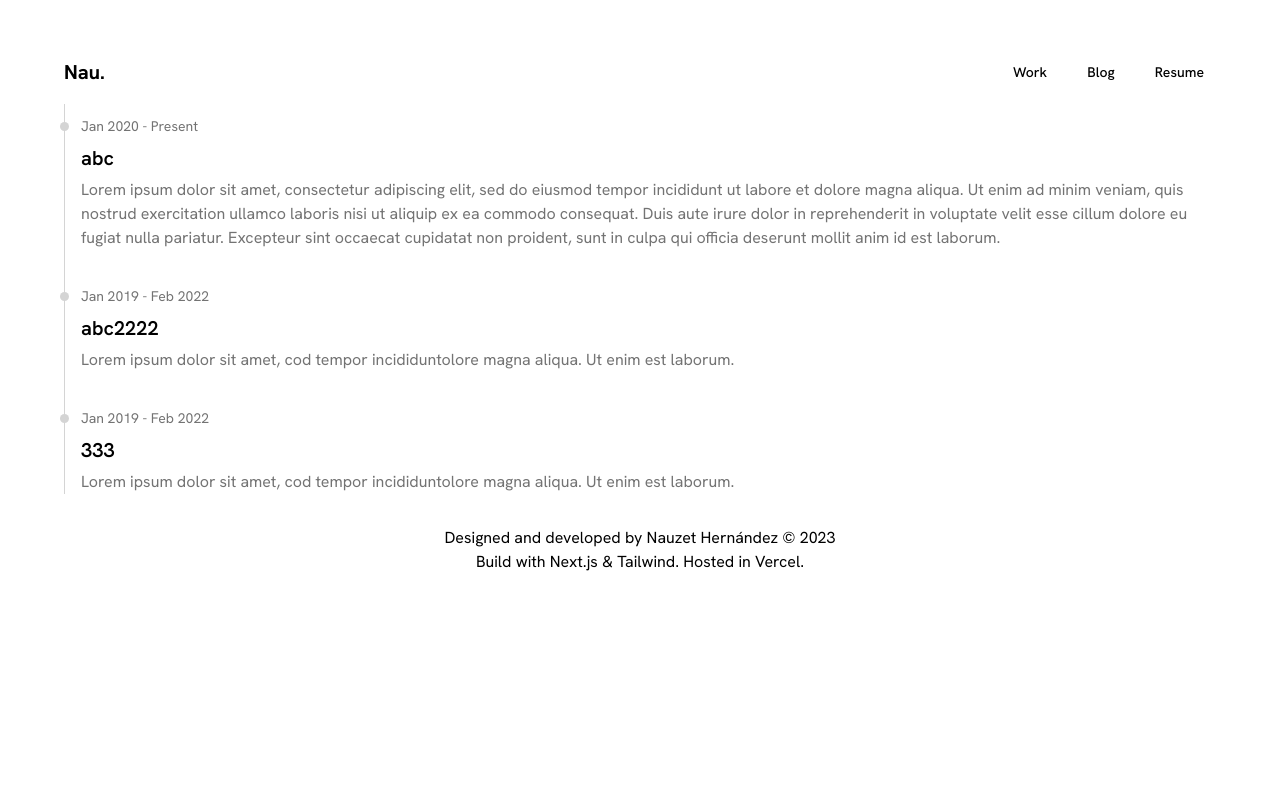
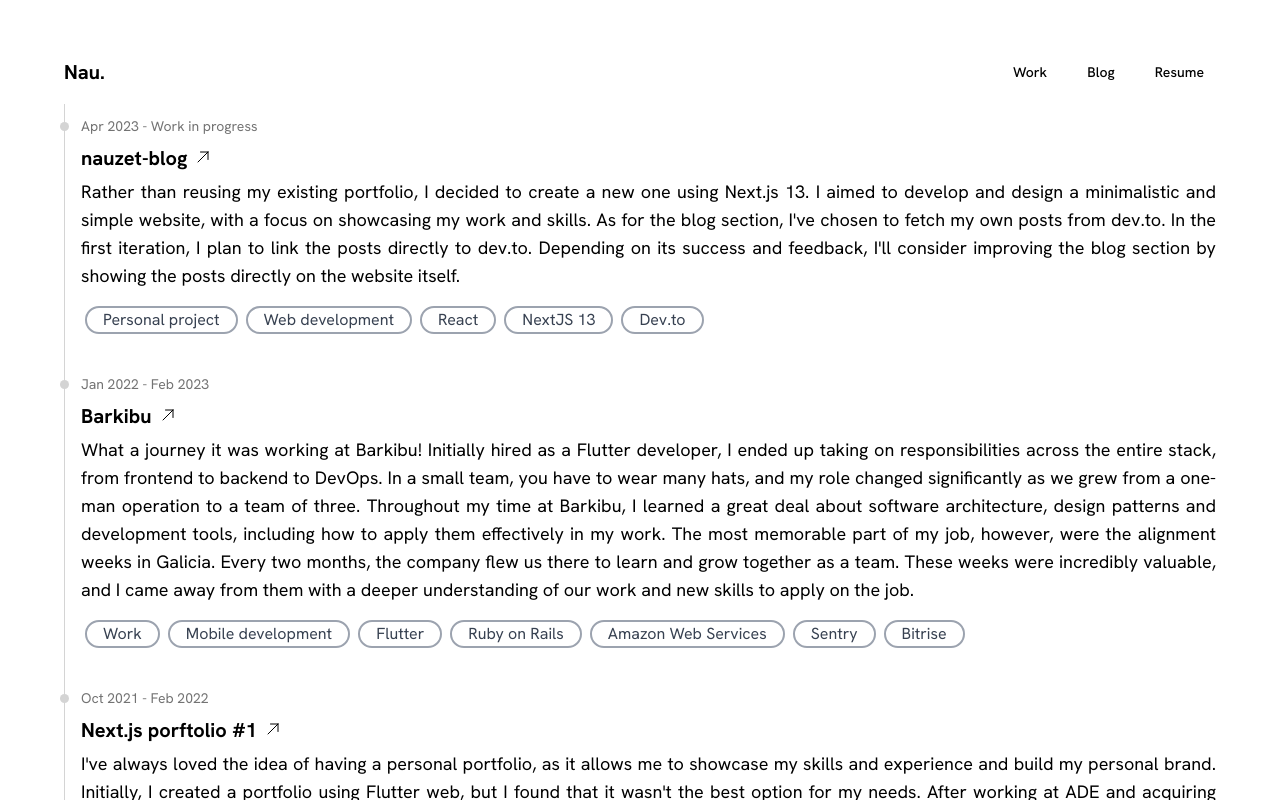
Before and after one commit to NauzetAduen/nauzet-blog, a Next.js app: page /work in a window 1280 px wide. Shown: the top 800 px of the page. Built offline with nearby package versions, Linux system fonts and the light colour scheme.

Commit message:
Improve timeline with real dataset, taglist and url link

```diff
--- /dev/null
+++ b/app/work/components/tagList.tsx
@@ -0,0 +1,19 @@
+interface TagListParam {
+  tags: string[];
+}
+
+export default function TagList(param: TagListParam) {
+  if (param.tags == null || param.tags.length == 0) return <></>;
+  return (
+    <ul className="">
+      {param.tags.map((tag, index) => (
+        <li
+          key={index}
+          className="m-1 inline-block min-w-min rounded-2xl border-2 border-gray-400 px-4 py-0 text-base text-gray-700"
+        >
+          {tag}
+        </li>
+      ))}
+    </ul>
+  );
+}
--- a/app/work/components/timelineCard.tsx
+++ b/app/work/components/timelineCard.tsx
@@ -1,22 +1,42 @@
 import TimelineDot from "./timelineDot";
+import TagList from "./tagList";
+import Link from "next/link";
+import { ExternalLinkSvg } from "@/app/components/svg";
 
 interface CardDataParam {
   title: string;
   description: string;
   date: string;
   tags: string[];
+  url: string;
 }
 
-export default function TimelineCard(cardDataParam: CardDataParam) {
+export default function TimelineCard({ element }: { element: CardDataParam }) {
+  const { title, description, date, tags, url } = element;
   return (
     <li>
       <div className="flex-start flex items-center pt-3">
         <TimelineDot />
-        <p className="text-sm text-neutral-500 ">{cardDataParam.date}</p>
+        <p className="text-sm text-neutral-500 ">{date}</p>
       </div>
       <div className="mb-6 ml-4 mt-2">
-        <h4 className="mb-1.5 text-xl font-semibold">{cardDataParam.title}</h4>
-        <p className="mb-3 text-neutral-500 ">{cardDataParam.description}</p>
+        <div className=" ">
+          <h4 className="mb-1.5 inline-block pr-2 text-xl font-bold">
+            {title}
+          </h4>
+          {url && (
+            <Link
+              href={url}
+              className="inline-block"
+              rel="noopener noreferrer"
+              target="_blank"
+            >
+              <ExternalLinkSvg />
+            </Link>
+          )}
+        </div>
+        <p className="mb-3 text-justify text-lg">{description}</p>
+        <TagList tags={tags} />
       </div>
     </li>
   );
--- a/app/work/page.tsx
+++ b/app/work/page.tsx
@@ -5,14 +5,8 @@ export default function Work() {
     <div>
       <ol className="border-l border-neutral-300">
         {data &&
-          data.map((element) => (
-            <TimelineCard
-              key={element.title}
-              title={element.title}
-              description={element.description}
-              date={element.date}
-              tags={element.tags}
-            />
+          data.map((element, index) => (
+            <TimelineCard key={index} element={element} />
           ))}
       </ol>
     </div>
--- a/app/work/timeline.json
+++ b/app/work/timeline.json
@@ -1,34 +1,55 @@
 [
+
     {
-        "title": "abc",
-        "description": "Lorem ipsum dolor sit amet, consectetur adipiscing elit, sed do eiusmod tempor incididunt ut labore et dolore magna aliqua. Ut enim ad minim veniam, quis nostrud exercitation ullamco laboris nisi ut aliquip ex ea commodo consequat. Duis aute irure dolor in reprehenderit in voluptate velit esse cillum dolore eu fugiat nulla pariatur. Excepteur sint occaecat cupidatat non proident, sunt in culpa qui officia deserunt mollit anim id est laborum.",
-        "date": "Jan 2020 - Present",
-        "type": "work",
+        "title": "nauzet-blog",
+        "description": "Rather than reusing my existing portfolio, I decided to create a new one using Next.js 13. I aimed to develop and design a minimalistic and simple website, with a focus on showcasing my work and skills. As for the blog section, I've chosen to fetch my own posts from dev.to. In the first iteration, I plan to link the posts directly to dev.to. Depending on its success and feedback, I'll consider improving the blog section by showing the posts directly on the website itself.",
+        "date": "Apr 2023 - Work in progress",
+        "url": "https://github.com/NauzetAduen/nauzet-blog",
         "tags": [
-            "web",
-            "Flutter"
+            "Personal project",
+            "Web development",
+            "React",
+            "NextJS 13",
+            "Dev.to"
         ]
     },
     {
-        "title": "abc2222",
-        "description": "Lorem ipsum dolor sit amet, cod tempor incididuntolore magna aliqua. Ut enim  est laborum.",
-        "date": "Jan 2019 - Feb 2022",
-        "type": "work",
+        "title": "Barkibu",
+        "description": "What a journey it was working at Barkibu! Initially hired as a Flutter developer, I ended up taking on responsibilities across the entire stack, from frontend to backend to DevOps. In a small team, you have to wear many hats, and my role changed significantly as we grew from a one-man operation to a team of three. Throughout my time at Barkibu, I learned a great deal about software architecture, design patterns and development tools, including how to apply them effectively in my work. The most memorable part of my job, however, were the alignment weeks in Galicia. Every two months, the company flew us there to learn and grow together as a team. These weeks were incredibly valuable, and I came away from them with a deeper understanding of our work and new skills to apply on the job.",
+        "date": "Jan 2022 - Feb 2023",
+        "url": "https://play.google.com/store/apps/details?id=com.barkibu.app&hl=es&gl=US",
         "tags": [
-            "web",
+            "Work",
+            "Mobile development",
             "Flutter",
-            "test"
+            "Ruby on Rails",
+            "Amazon Web Services",
+            "Sentry",
+            "Bitrise"
         ]
     },
     {
-        "title": "333",
-        "description": "Lorem ipsum dolor sit amet, cod tempor incididuntolore magna aliqua. Ut enim  est laborum.",
-        "date": "Jan 2019 - Feb 2022",
-        "type": "personal",
+        "title": "Next.js porftolio #1",
+        "description": "I've always loved the idea of having a personal portfolio, as it allows me to showcase my skills and experience and build my personal brand. Initially, I created a portfolio using Flutter web, but I found that it wasn't the best option for my needs. After working at ADE and acquiring new knowledge, I decided to try using next.js for my portfolio and blog. Although I didn't finish the blog part, the project was an interesting learning experience. I learned how to use next.js effectively, how to improve my web development process, and how to better present my work.",
+        "date": "Oct 2021 - Feb 2022",
+        "url": "https://nauzet.vercel.app/",
+
         "tags": [
-            "web",
-            "Flutter",
-            "test"
+            "Personal project",
+            "Web development",
+            "React",
+            "NextJS"
+        ]
+    },
+    {
+        "title": "Advance Digital Experts",
+        "description": "During my time at ADE, I had the privilege of leading the frontend team responsible for developing a web application aimed at helping companies in the mobility sector adapt to the new e-mobility landscape. React was the natural choice for our project, given its ability to meet our specific requirements. This experience exposed me to a range of tools and libraries, such as Storybook, Redux, SagasJS, and more. But beyond just the technical aspects, my time at ADE was truly rewarding in terms of the friendships I forged and the memories I made. I wish them all the best in their future endeavors.",
+        "date": "May 2021 - Jan 2022",
+        "url": "https://adedelivered.com",
+        "tags": [
+            "Work",
+            "Web development",
+            "React"
         ]
     }
 ]
```
